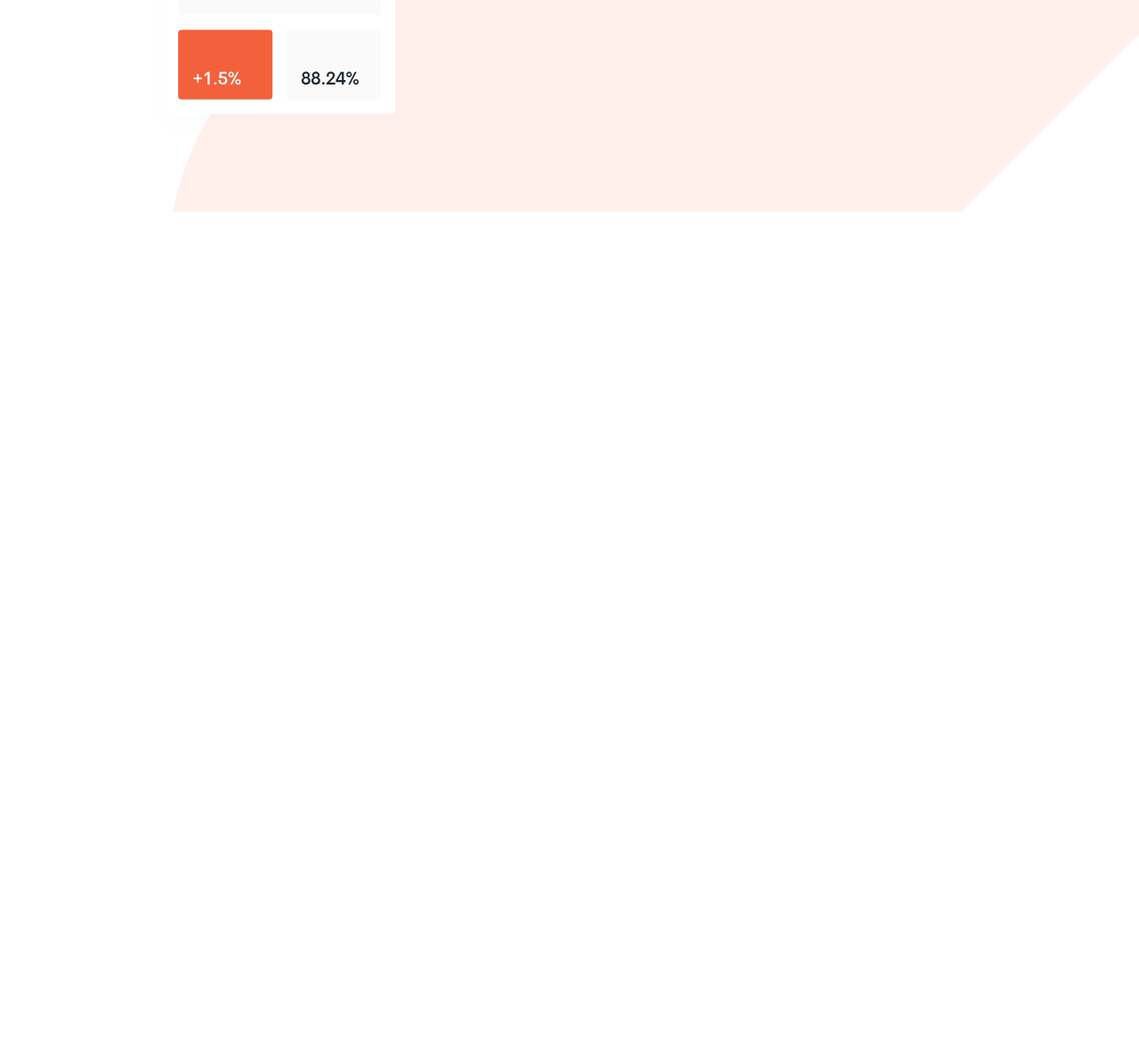
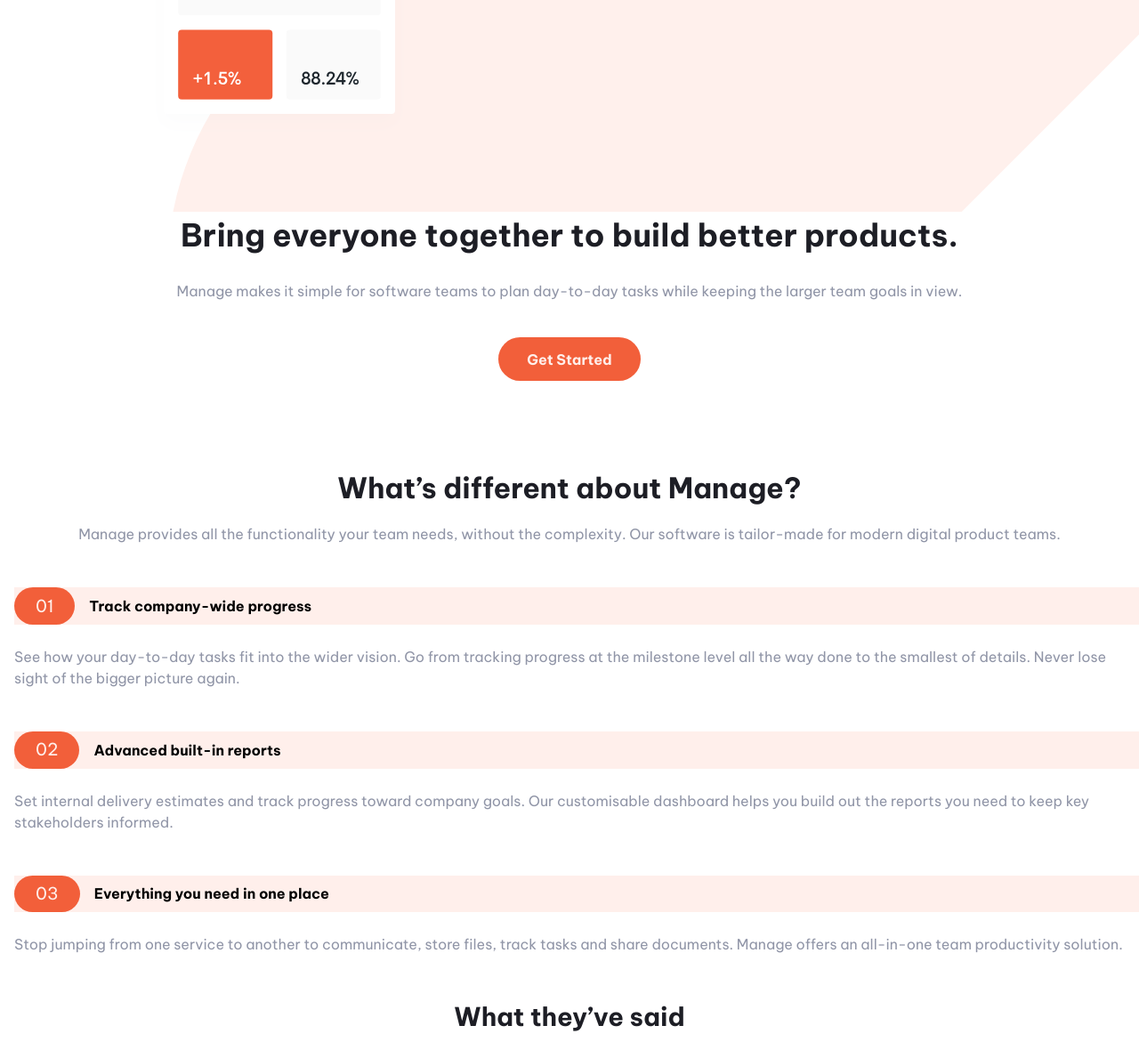
Before and after one commit to Robertron624/manage-landing-page, a plain HTML site: page index.html in a window 1280 px wide. Shown: the part 500-1680 px from the top of the page at 89% size. Before the commit the page ends 800 px from the top, so only its background shows below. Drawn offline with Linux system fonts and the light colour scheme.

Commit message:
main sections before carousel

```diff
--- a/index.css
+++ b/index.css
@@ -199,3 +199,96 @@ header dialog ul li a {
     font-weight: 700;
     text-decoration: none;
 }
+
+
+/**************/
+/*  Main      */
+/**************/
+
+main {
+
+    text-align: center;
+}
+
+
+section.intro-text {
+    padding: 0 1.5rem;
+    margin-bottom: 6rem;
+}
+
+section.intro-text h1 {
+    font-size: 2.2rem;
+    color: var(--very-dark-blue);
+    margin-bottom: 1.5rem;
+}
+
+section.intro-text p {
+    color: var(--dark-grayish-blue);
+    margin-bottom: 2.5rem;
+}
+
+section.intro-text button {
+    background-color: var(--bright-red);
+    color: var(--very-pale-red);
+    font-size: 1rem;
+    font-weight: 700;
+    padding: .8rem 2rem;
+    border-radius: 2rem;
+}
+
+
+/* What's different about manage section */
+section.manage {
+    padding: 0 1rem;
+    margin-bottom: 3rem;
+}
+
+section.manage h2{
+    margin-bottom: 1rem;
+    font-size: 2rem;
+    color: var(--very-dark-blue);
+}
+
+section.manage p {
+    color: var(--dark-grayish-blue);
+    margin-bottom: 2.5rem;
+}
+
+/* Features section */
+
+section.features {
+    padding: 0 0 0 1rem;
+    margin-bottom: 3rem;
+    gap: 3rem;
+    text-align: left;
+}
+
+.features .feature .title {
+    margin-bottom: 1.5rem;
+    background-color: var(--very-pale-red);
+    gap: 1rem;
+}
+
+.features .feature .title .number {
+    font-size: 1.2rem;
+    background-color: var(--bright-red);
+    color: var(--very-pale-red);
+    padding: .4rem 1.5rem;
+    border-radius: 40px;
+}
+
+.features .feature .title h3 {
+    font-size: 1rem;
+}
+
+.features .feature p.content {
+    color: var(--dark-grayish-blue);
+}
+
+/* Testimonials section */
+
+section.testimonials h3{
+    margin-bottom: 1rem;
+    font-size: 1.8rem;
+    color: var(--very-dark-blue);
+}
--- a/index.html
+++ b/index.html
@@ -40,7 +40,73 @@
       <img src="/images/illustration-intro.svg" alt="charts with mockup data">
     </div>
   </header>
-
+  <main>
+    <section class="intro-text">
+      <h1>
+        Bring everyone together to build better products.
+      </h1>
+      <p>
+        Manage makes it simple for software teams to plan day-to-day tasks
+        while keeping the larger team goals in view.
+      </p>
+      <button class="get-started">Get Started</button>
+    </section>
+    <section class="manage">
+      <h2>
+        What’s different about Manage?
+      </h2>
+      <p>
+        Manage provides all the functionality your team needs, without the
+        complexity. Our software is tailor-made for modern digital product teams.
+      </p>
+    </section>
+    <section class="features flex flex-column">
+      <div class="feature">
+        <div class="title flex align-center">
+          <span class="number">01</span>
+          <h3>
+            Track company-wide progress
+          </h3>
+        </div>
+        <p class="content">
+          See how your day-to-day tasks fit into the wider vision. Go from
+          tracking progress at the milestone level all the way done to the
+          smallest of details. Never lose sight of the bigger picture again.
+        </p>
+      </div>
+      <div class="feature">
+        <div class="title flex align-center">
+          <span class="number">02</span>
+          <h3>
+            Advanced built-in reports
+          </h3>
+        </div>
+        <p class="content">
+          Set internal delivery estimates and track progress toward company
+          goals. Our customisable dashboard helps you build out the reports
+          you need to keep key stakeholders informed.
+        </p>
+      </div>
+      <div class="feature">
+        <div class="title flex align-center">
+          <span class="number">03</span>
+          <h3>
+            Everything you need in one place
+          </h3>
+        </div>
+        <p class="content">
+          Stop jumping from one service to another to communicate, store files,
+          track tasks and share documents. Manage offers an all-in-one team
+          productivity solution.
+        </p>
+      </div>
+    </section>
+    <section class="testimonials">
+      <h3>
+        What they’ve said
+      </h3>
+    </section>
+  </main>
   <!-- Pricing
   Product
   About Us
```
